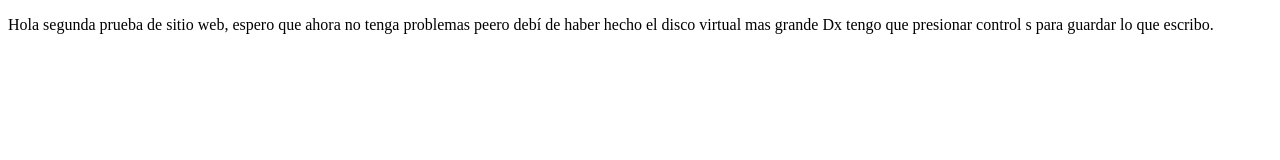
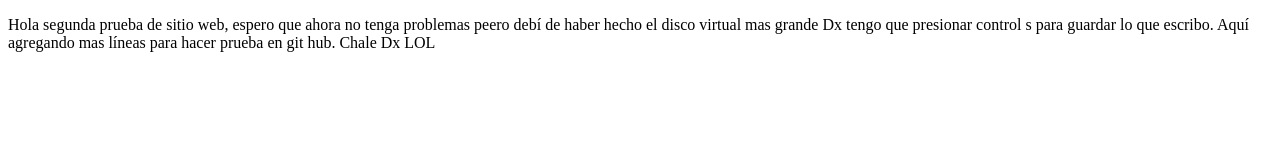
Before and after one commit to brenndd/preworkwindows, a plain HTML site: page index.html in a window 1280 px wide. Drawn offline with Linux system fonts and the light colour scheme.

Commit message:
cambios agregados

```diff
--- a/index.html
+++ b/index.html
@@ -11,6 +11,9 @@
         Hola segunda prueba de sitio web, espero que ahora no tenga problemas peero debí de haber
         hecho el disco virtual mas grande Dx
         tengo que presionar control s para guardar lo que escribo.
+        Aquí agregando mas líneas para hacer prueba en git hub.
+        Chale Dx
+        LOL
     </p>
 
 </body>
```
